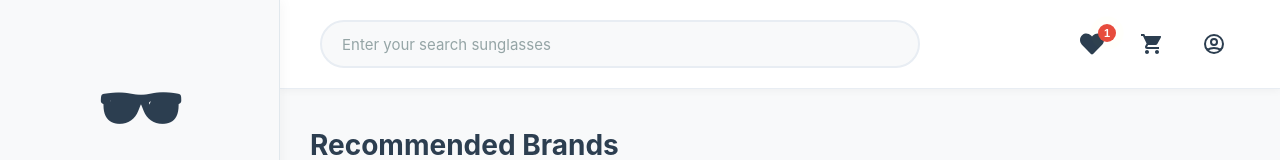
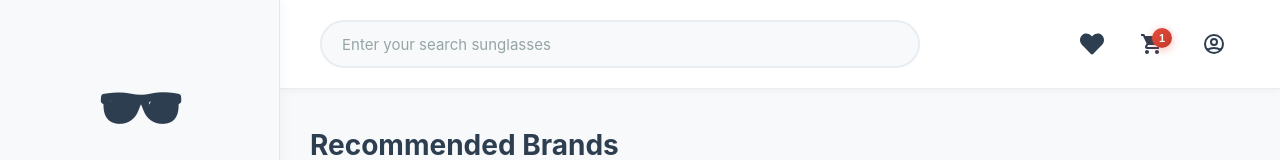
Before and after one commit to AnshMeshram/Sunglasses-Store, a React (Create React App) app: page / in a window 1280 px wide. Both pictures are taken after a click on the element 563 px from the left and 668 px from the top of the page. Shown: the top 160 px of the page. Built offline with nearby package versions, Linux system fonts and the light colour scheme.

Commit message:
cart changes

```diff
--- a/public/index.html
+++ b/public/index.html
@@ -7,7 +7,7 @@
     <meta name="theme-color" content="#000000" />
     <meta
       name="description"
-      content="Web site created using create-react-app"
+      content="Premium sunglasses store - Shop the latest collection from top brands including Ray-Ban, Chanel, Gucci, Oakley, and Dior. Find your perfect style today!"
     />
     <link rel="apple-touch-icon" href="%PUBLIC_URL%/logo192.png" />
     <!--
@@ -24,7 +24,7 @@
       work correctly both with client-side routing and a non-root public URL.
       Learn how to configure a non-root public URL by running `npm run build`.
     -->
-    <title>React App</title>
+    <title>Sunglasses Store - Premium Eyewear Collection</title>
   </head>
   <body>
     <noscript>You need to enable JavaScript to run this app.</noscript>
--- a/src/App.js
+++ b/src/App.js
@@ -1,4 +1,4 @@
-import React, { useState } from 'react';
+import React, { useState, useEffect } from 'react';
 import { Routes, Route, useLocation } from 'react-router-dom';
 import Sidebar from './Sidebar/Sidebar';
 import Nav from './Nav/Nav';
@@ -25,6 +25,26 @@ function App() {
   });
 
   const location = useLocation();
+
+  // Sync cart across browser tabs
+  useEffect(() => {
+    const handleStorageChange = (e) => {
+      if (e.key === "cart") {
+        try {
+          const newCart = e.newValue ? JSON.parse(e.newValue) : [];
+          setCart(newCart);
+        } catch (err) {
+          console.error("Failed to parse cart from storage event", err);
+        }
+      }
+    };
+
+    window.addEventListener("storage", handleStorageChange);
+
+    return () => {
+      window.removeEventListener("storage", handleStorageChange);
+    };
+  }, []);
 
   // Add item to cart
   const addToCart = (product) => {
--- a/src/Nav/Nav.css
+++ b/src/Nav/Nav.css
@@ -99,30 +99,56 @@
     transform: scale(1.1);
 }
 
-.cart-count {
+/* Cart button specific styles */
+.cart-button {
+    position: relative;
+}
+
+.cart-badge {
     position: absolute;
     top: 4px;
     right: 4px;
     background: linear-gradient(135deg, #e74c3c, #c0392b);
     color: white;
     border-radius: 50%;
-    width: 20px;
+    min-width: 20px;
     height: 20px;
     font-size: 11px;
     display: flex;
     align-items: center;
     justify-content: center;
     font-weight: 700;
-    animation: bounce 2s infinite;
+    padding: 0 5px;
     box-shadow: 0 2px 8px rgba(231, 76, 60, 0.4);
+    animation: badgePop 0.3s ease-out;
+    z-index: 10;
 }
 
-@keyframes bounce {
-    0%, 100% {
-        transform: scale(1);
+@keyframes badgePop {
+    0% {
+        transform: scale(0);
+        opacity: 0;
     }
     50% {
-        transform: scale(1.15);
+        transform: scale(1.2);
+    }
+    100% {
+        transform: scale(1);
+        opacity: 1;
+    }
+}
+
+.cart-badge[role="status"] {
+    animation: none;
+}
+
+/* Pulse animation for active cart */
+@keyframes pulse {
+    0%, 100% {
+        box-shadow: 0 2px 8px rgba(231, 76, 60, 0.4);
+    }
+    50% {
+        box-shadow: 0 2px 16px rgba(231, 76, 60, 0.8);
     }
 }
 
--- a/src/Nav/Nav.js
+++ b/src/Nav/Nav.js
@@ -18,10 +18,14 @@ function Nav({ query, handleInputChange, cartCount = 0 }) {
       <div className="profile-container">
         <button className="nav-icon-button" aria-label="Favorites">
           <FaHeart className="nav-icons" />
-          {cartCount > 0 && <span className="cart-count">{cartCount}</span>}
         </button>
-        <button className="nav-icon-button" aria-label="Shopping Cart">
+        <button className="nav-icon-button cart-button" aria-label="Shopping Cart">
           <MdShoppingCart className="nav-icons" />
+          {cartCount > 0 && (
+            <span className="cart-badge" role="status" aria-live="polite">
+              {cartCount}
+            </span>
+          )}
         </button>
         <Link to="/signup" className="profile-link">
           <HiOutlineUserCircle className="nav-icons" />
```
Also changed, not shown: .vercel.json (added).
